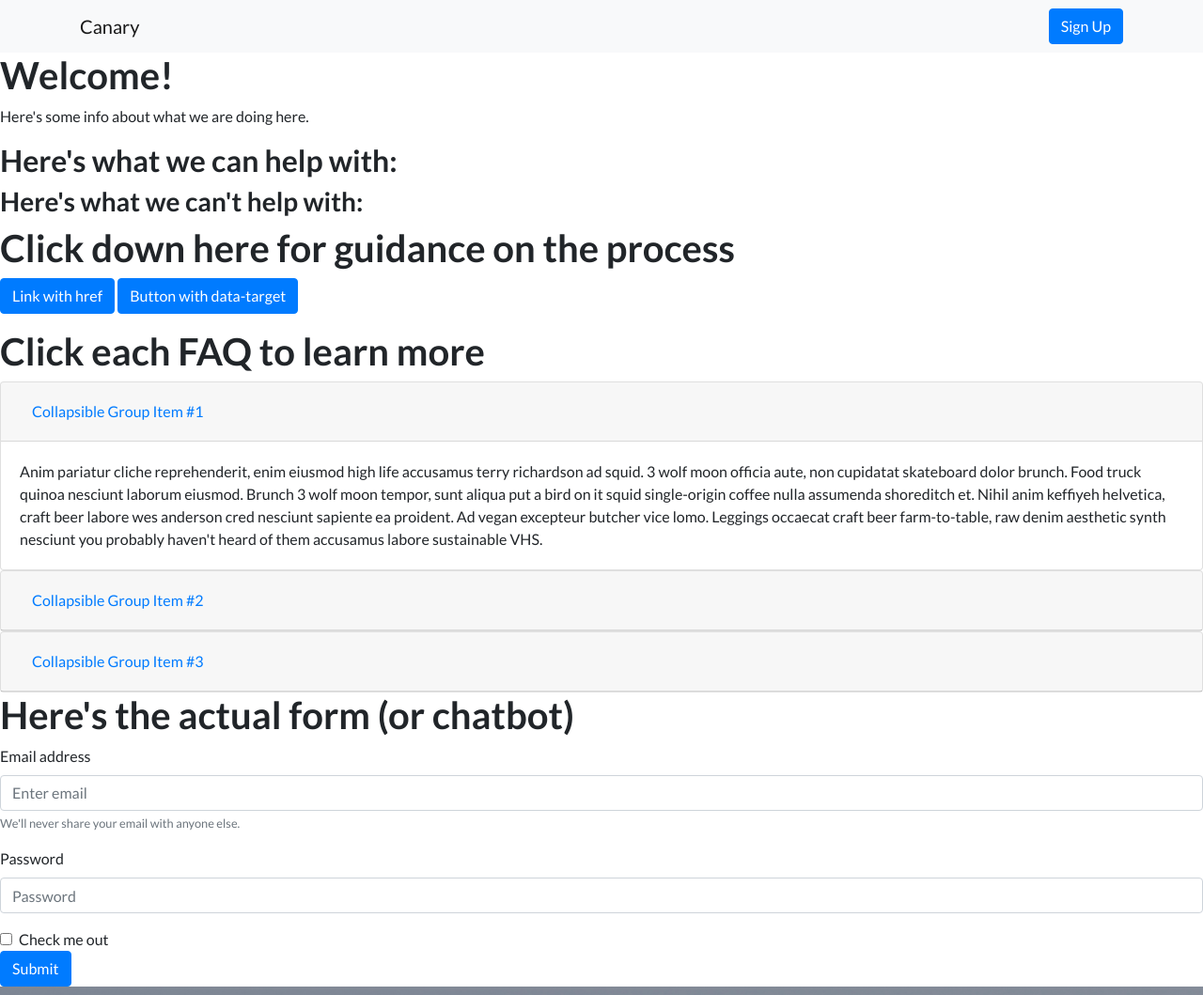
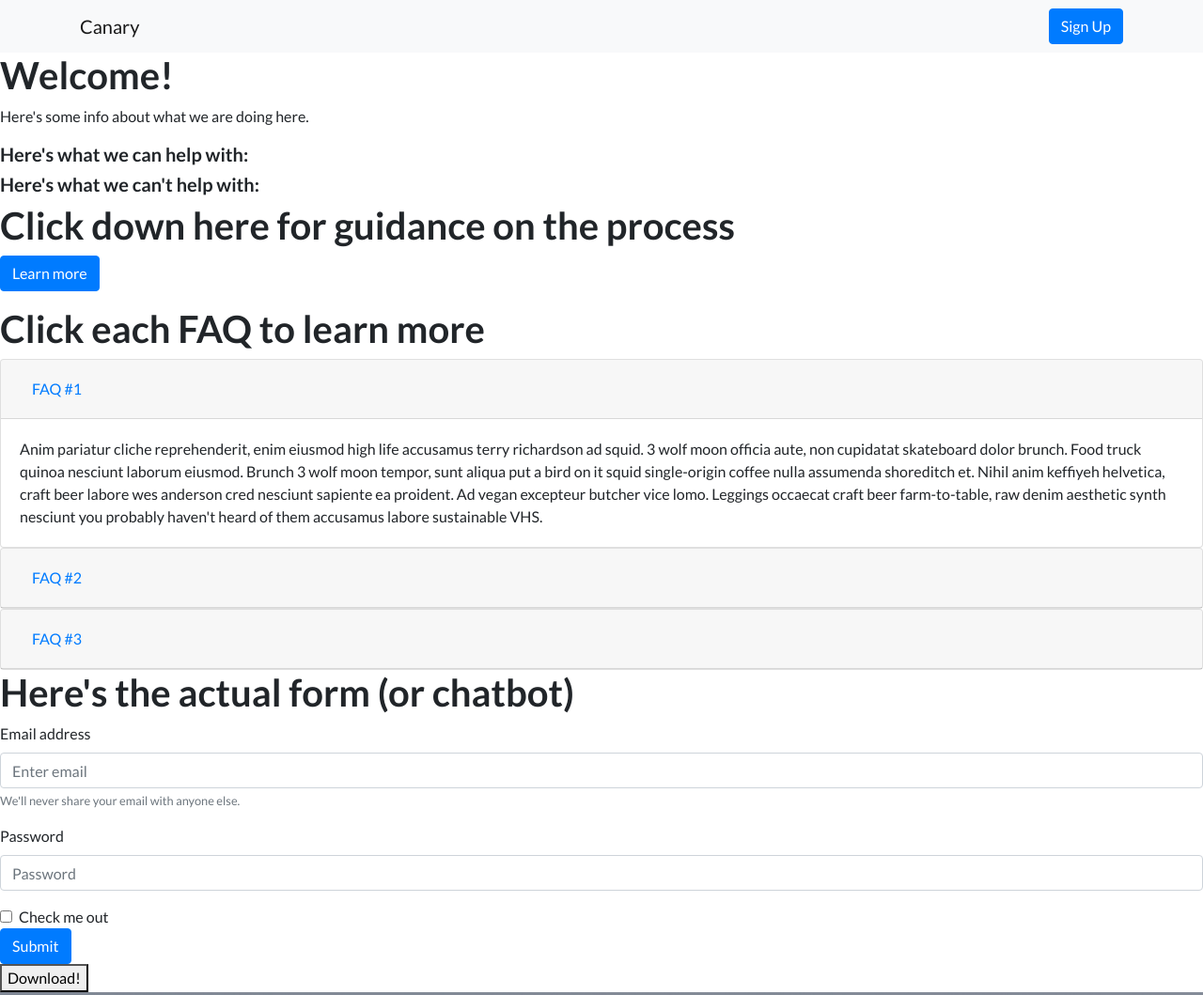
Before and after one commit to sarahamilton/sarahamilton.github.io, a website: page index.html in a window 1280 px wide. Shown: the top 1059 px of the page at 94% size. Drawn offline with Linux system fonts and the light colour scheme.

Commit message:
updated to add divs

```diff
--- a/index.html
+++ b/index.html
@@ -35,20 +35,20 @@
 
 
 <!-- Introduction-->
+<div>
   <h1>Welcome!</h1>
   <p>Here's some info about what we are doing here.</p>
 
-<h2>Here's what we can help with:</h2>
-<h3>Here's what we can't help with:</h3>
+  <h5>Here's what we can help with:</h5>
+  <h5>Here's what we can't help with:</h5>
+</div>
 
 <!-- Guidance -->
+<div>
     <h1>Click down here for guidance on the process</h1>
     <p>
-  <a class="btn btn-primary" data-toggle="collapse" href="#collapseExample" role="button" aria-expanded="false" aria-controls="collapseExample">
-    Link with href
-  </a>
       <button class="btn btn-primary" type="button" data-toggle="collapse" data-target="#collapseExample" aria-expanded="false" aria-controls="collapseExample">
-    Button with data-target
+        Learn more
       </button>
     </p>
     <div class="collapse" id="collapseExample">
@@ -56,15 +56,17 @@
         Anim pariatur cliche reprehenderit, enim eiusmod high life accusamus terry richardson ad squid. Nihil anim keffiyeh helvetica, craft beer labore wes anderson cred nesciunt sapiente ea proident.
       </div>
     </div>
+</div>
 
   <!-- FAQs -->
+  <div>
   <h1>Click each FAQ to learn more</h1>
   <div id="accordion">
     <div class="card">
       <div class="card-header" id="headingOne">
         <h5 class="mb-0">
-        <button class="btn btn-link" data-toggle="collapse" data-target="#collapseOne" aria-expanded="true" aria-controls="collapseOne">
-          Collapsible Group Item #1
+          <button class="btn btn-link" data-toggle="collapse" data-target="#collapseOne" aria-expanded="false" aria-controls="collapseOne">
+            FAQ #1
           </button>
         </h5>
       </div>
@@ -79,7 +81,7 @@
       <div class="card-header" id="headingTwo">
         <h5 class="mb-0">
           <button class="btn btn-link collapsed" data-toggle="collapse" data-target="#collapseTwo" aria-expanded="false" aria-controls="collapseTwo">
-          Collapsible Group Item #2
+            FAQ #2
           </button>
         </h5>
       </div>
@@ -93,7 +95,7 @@
       <div class="card-header" id="headingThree">
         <h5 class="mb-0">
           <button class="btn btn-link collapsed" data-toggle="collapse" data-target="#collapseThree" aria-expanded="false" aria-controls="collapseThree">
-          Collapsible Group Item #3
+            FAQ #3
           </button>
         </h5>
       </div>
@@ -104,8 +106,10 @@
       </div>
     </div>
   </div>
+</div>
 
 <!-- Form -->
+<div>
   <h1>Here's the actual form (or chatbot)</h1>
   <form>
       <div class="form-group">
@@ -122,6 +126,14 @@
         <label class="form-check-label" for="exampleCheck1">Check me out</label>
       </div>
       <button type="submit" class="btn btn-primary">Submit</button>
+    </form>
+</div>
+
+  <!-- Preview -->
+
+  <!-- Download-->
+  <form method="get" action="file.doc">
+    <button type="submit">Download!</button>
   </form>
 
   <!-- Call to Action -->
```
Lines whose indentation alone changed are shown as unchanged.
